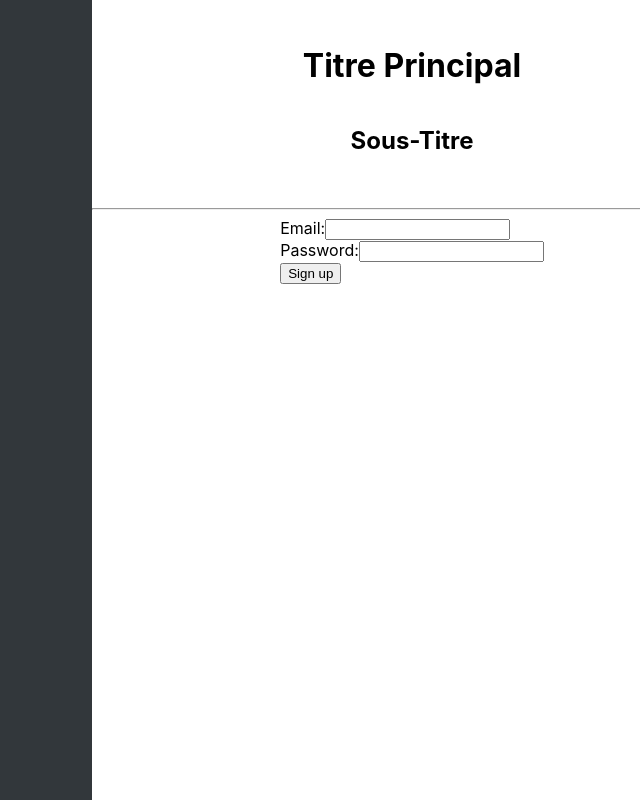
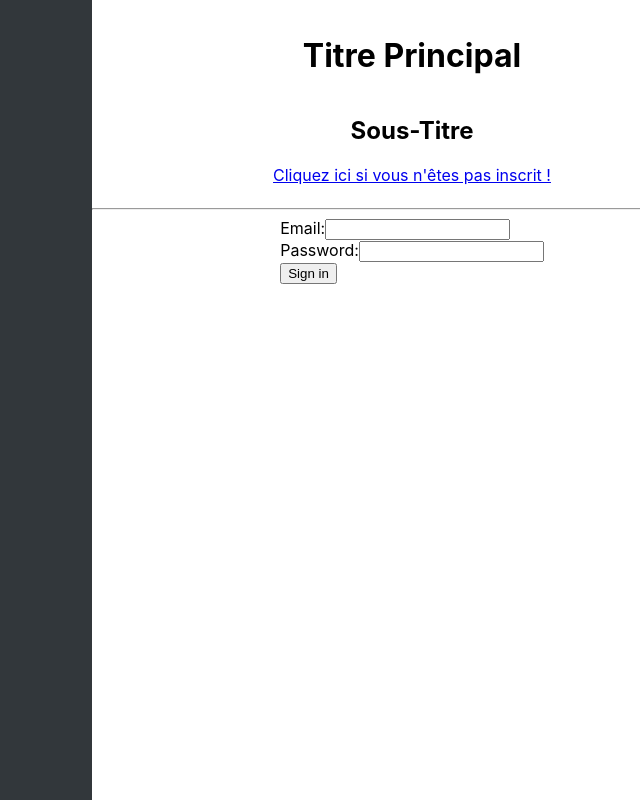
Before and after one commit to TzRPheonix/mmorpg, a React (Create React App) app in the folder FrontEnd/mmorpg/: page / in a window 1280 px wide. Shown: the whole page, without its empty margins (548-1188 px from the left). Built offline with nearby package versions, Linux system fonts and the light colour scheme.

Commit message:
redirection

```diff
--- a/FrontEnd/mmorpg/src/login/login.js
+++ b/FrontEnd/mmorpg/src/login/login.js
@@ -1,5 +1,7 @@
 import React, { useState } from 'react';
 import './login.css';
+import { Link } from 'react-router-dom';
+
 
 function Login() {
   const [email, setEmail] = useState('');
@@ -26,6 +28,7 @@ function Login() {
           <div style={{ height: '25%', display: 'flex', flexDirection: 'column', justifyContent: 'center', alignItems: 'center' }}>
             <h1>Titre Principal</h1>
             <h2>Sous-Titre</h2>
+            <Link to="/register">Cliquez ici si vous n'êtes pas inscrit !</Link>
           </div>
           <hr></hr>
           <div style={{ display: 'flex', flexDirection: 'column', alignItems: 'center' }}>
@@ -48,7 +51,7 @@ function Login() {
                   required
                 />
               </div>
-              <button type="submit" className=''>Sign up</button>
+              <button type="submit" className=''>Sign in</button>
             </form>
           </div>
         </div>
--- a/FrontEnd/mmorpg/src/register/register.js
+++ b/FrontEnd/mmorpg/src/register/register.js
@@ -1,5 +1,6 @@
 import './register.css';
 import React, { useState } from 'react';
+import { Link } from 'react-router-dom';
 
 function Register() {
 
@@ -37,6 +38,7 @@ function Register() {
                 <div style={{ height: '25%', display: 'flex', flexDirection: 'column', justifyContent: 'center', alignItems: 'center' }}>
                 <h1>Titre Principal</h1>
                 <h2 >Sous-Titre</h2>
+                <Link to="/">Cliquez ici pour vous connecter !</Link>
             </div>
             <hr></hr>
             <div style={{ display: 'flex', flexDirection: 'column', alignItems: 'center' }}>
@@ -77,7 +79,7 @@ function Register() {
                         required
                         />
                     </div>
-                    <button type="submit" className=''>Sign in</button>
+                    <button type="submit" className=''>Sign up</button>
                 </form>
             </div>
         </div>
```
